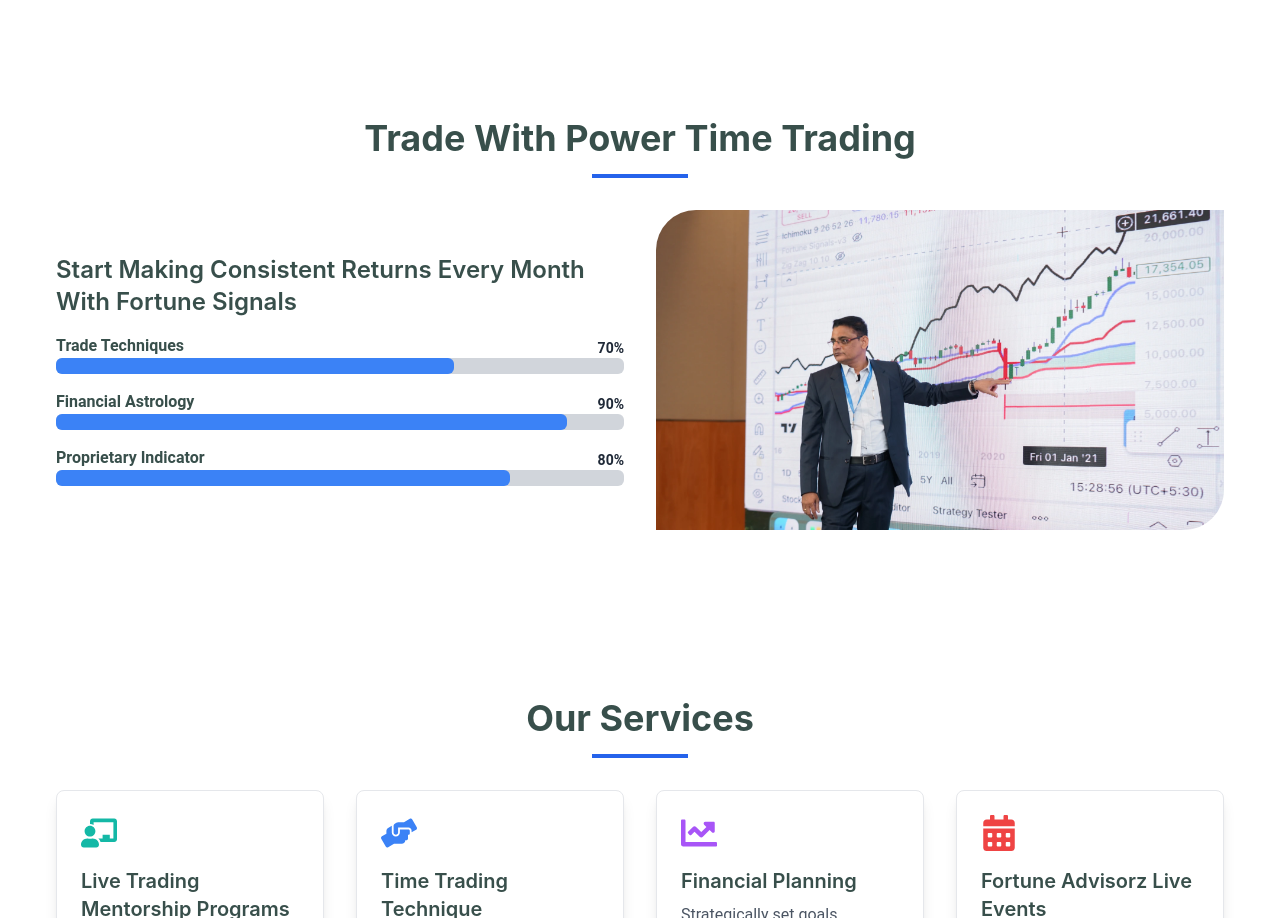
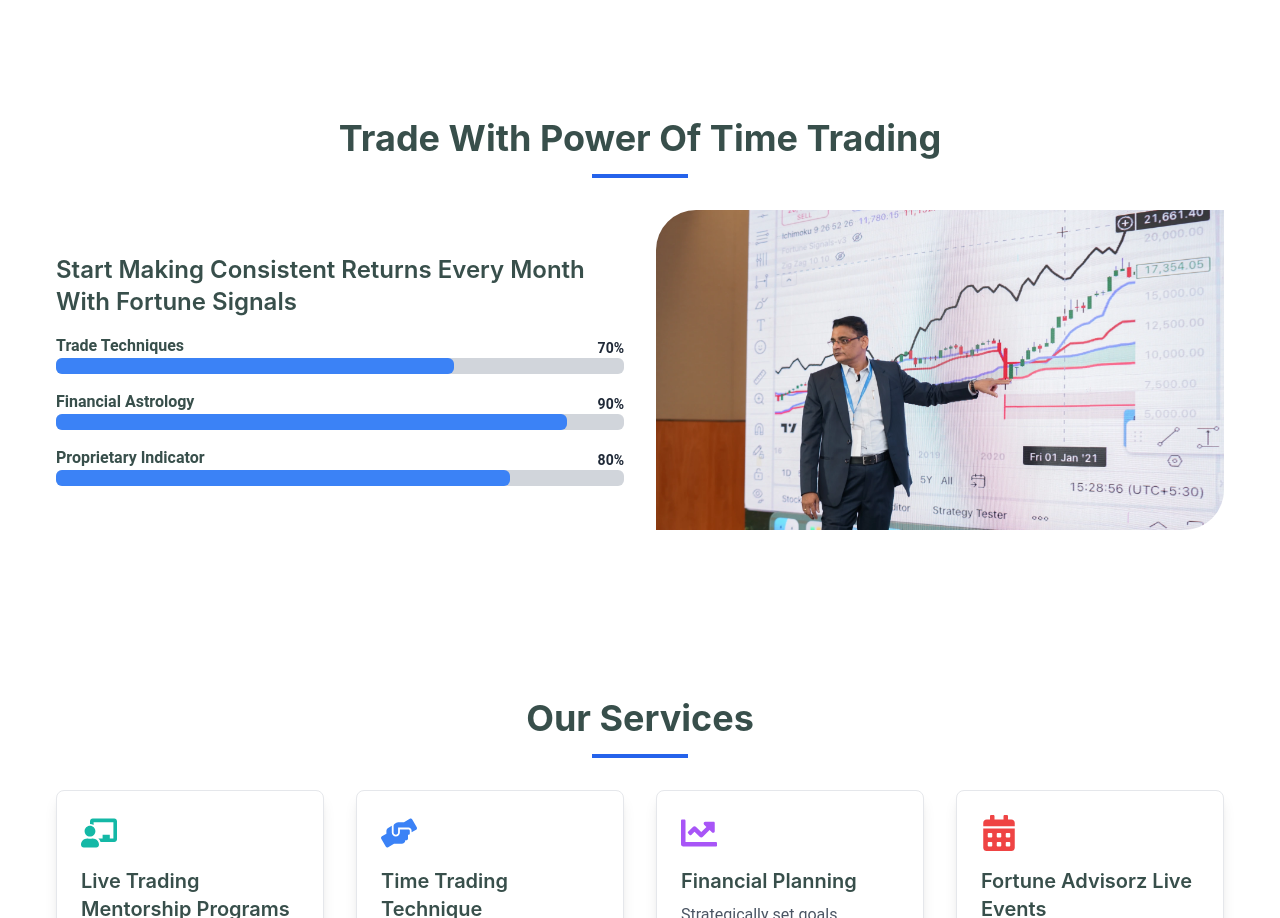
Before and after one commit to Sarvesh-24/FortuneWeb, a React (Create React App) app: page / in a window 1280 px wide. Shown: the part 1880-2798 px from the top of the page. Built offline with nearby package versions, Linux system fonts and the light colour scheme.

Commit message:
Indicator.js Changed

```diff
--- a/src/components/Indicator.js
+++ b/src/components/Indicator.js
@@ -17,7 +17,7 @@ const Indicator = () => {
     >
       {/* Section Title */}
       <h2 className="text-3xl md:text-4xl font-bold text-[#384f4b] dark:text-gray-100 text-center mb-4 font-inter">
-        Trade With Power Time Trading
+        Trade With Power Of Time Trading
       </h2>
       <div className="w-24 h-1 bg-blue-600 dark:bg-blue-400 mx-auto mb-8"></div>
 
```
